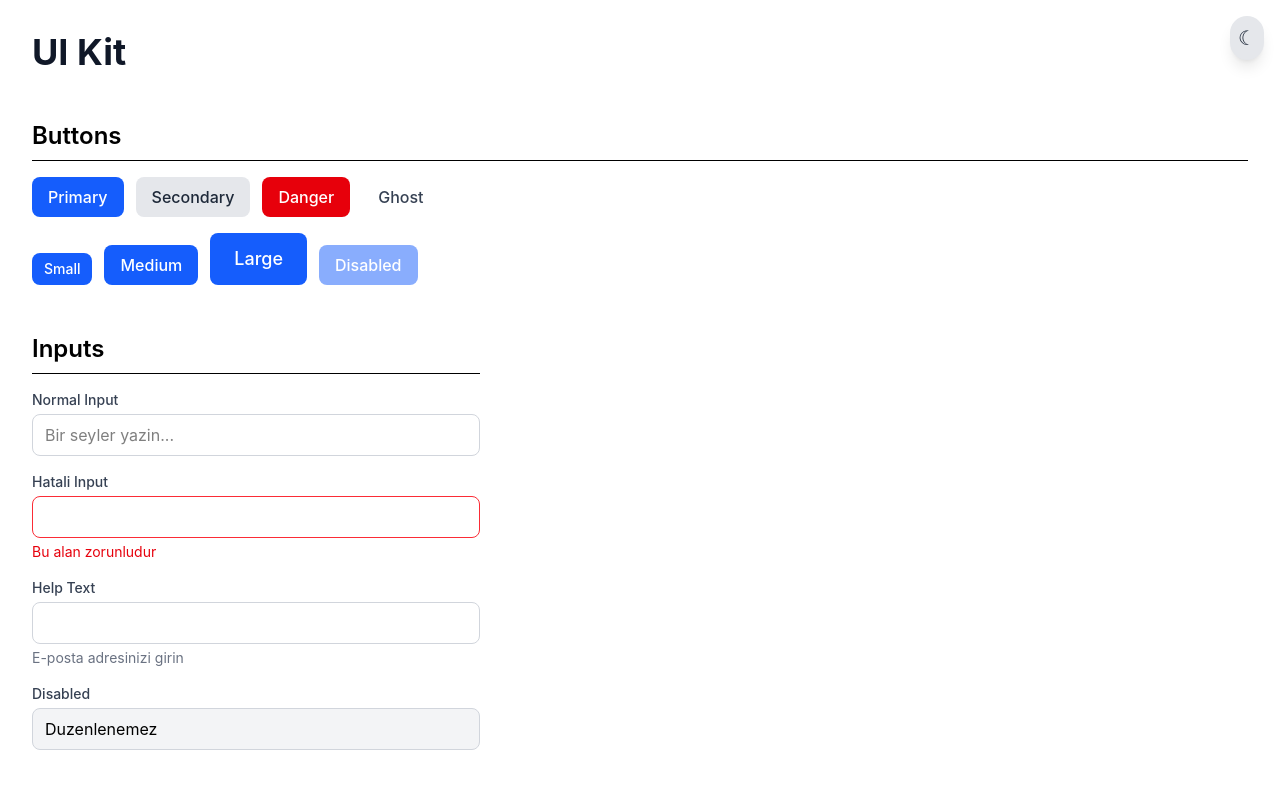
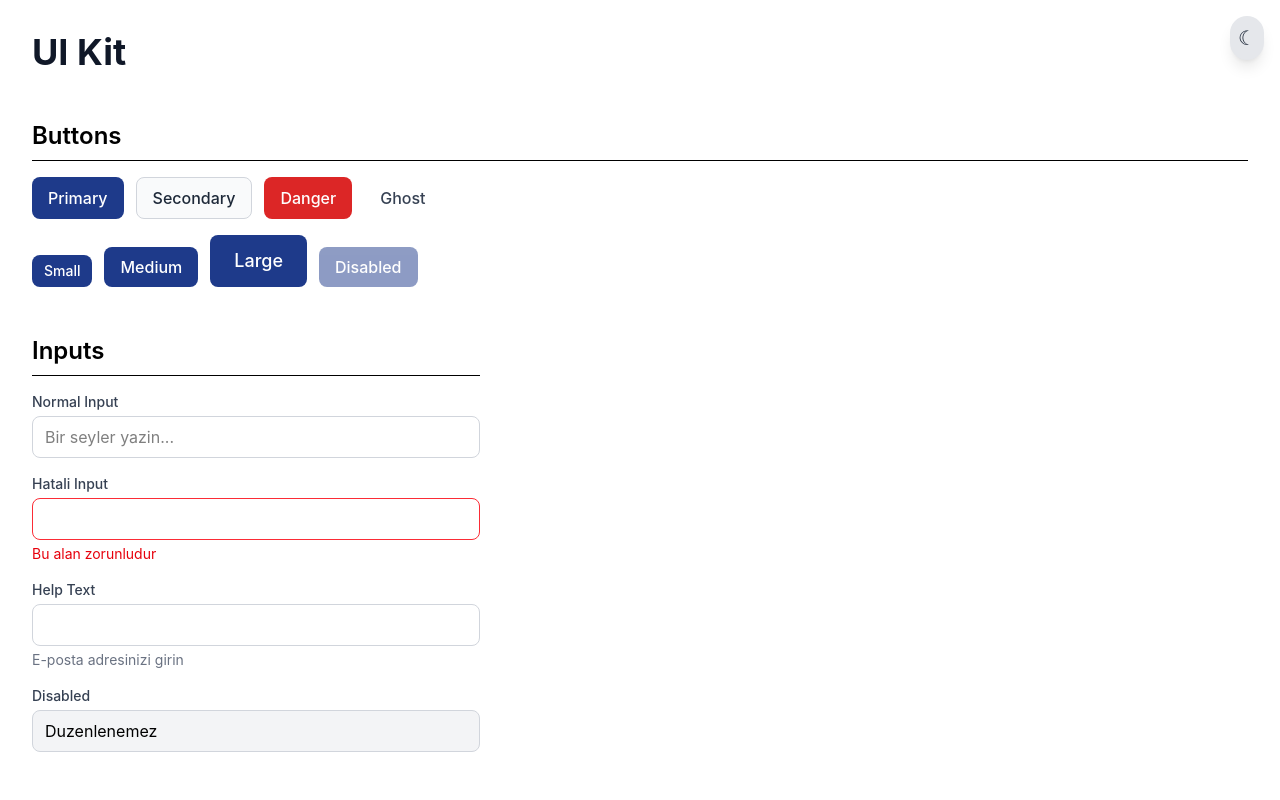
Before and after one commit to eneskizilca/web-lab-project, a React (Vite) app: page / in a window 1280 px wide. Shown: the top 800 px of the page. Built offline with nearby package versions, Linux system fonts and the light colour scheme.

Commit message:
fix: prevent props spreading from overwriting Button className

```diff
--- a/src/components/Button.tsx
+++ b/src/components/Button.tsx
@@ -1,10 +1,11 @@
-export default function Button({ children, variant = "primary", size = "md", ...props }: any) {
-    const base = "inline-flex items-center justify-center font-medium rounded-lg transition-colors focus:outline-none focus:ring-2 focus:ring-offset-2 disabled:opacity-50 disabled:cursor-not-allowed disabled:pointer-events-none";
+export default function Button({ children, variant = "primary", size = "md", className = "", ...rest }: any) {
+
+    const base = "inline-flex items-center justify-center font-medium rounded-lg cursor-pointer transition-colors focus:outline-none focus:ring-2 focus:ring-offset-2 disabled:opacity-50 disabled:cursor-not-allowed disabled:pointer-events-none";
 
     const variants: any = {
-        primary: "bg-blue-600 text-white hover:bg-blue-700 focus:ring-blue-500 dark:bg-blue-500 dark:hover:bg-blue-400",
-        secondary: "bg-gray-200 text-gray-800 hover:bg-gray-300 focus:ring-gray-500 dark:bg-gray-700 dark:text-gray-200 dark:hover:bg-gray-600",
-        danger: "bg-red-600 text-white hover:bg-red-700 focus:ring-red-500 dark:bg-red-500 dark:hover:bg-red-400",
+        primary: "bg-primary text-white hover:opacity-90 focus:ring-primary dark:bg-primary dark:hover:opacity-80",
+        secondary: "bg-surface text-gray-800 border border-gray-300 hover:bg-gray-100 focus:ring-gray-500 dark:bg-gray-700 dark:text-gray-200 dark:hover:bg-gray-600",
+        danger: "bg-error text-white hover:opacity-90 focus:ring-error dark:bg-error dark:hover:opacity-80",
         ghost: "bg-transparent text-gray-700 hover:bg-gray-100 focus:ring-gray-400 dark:text-gray-300 dark:hover:bg-gray-800",
     };
 
@@ -15,7 +16,10 @@ export default function Button({ children, variant = "primary", size = "md", ...
     };
 
     return (
-        <button className={`${base} ${variants[variant]} ${sizes[size]} ${props.className || ""}`} {...props}>
+        <button
+            className={`${base} ${variants[variant]} ${sizes[size]} ${className}`}
+            {...rest}
+        >
             {children}
         </button>
     );
```
